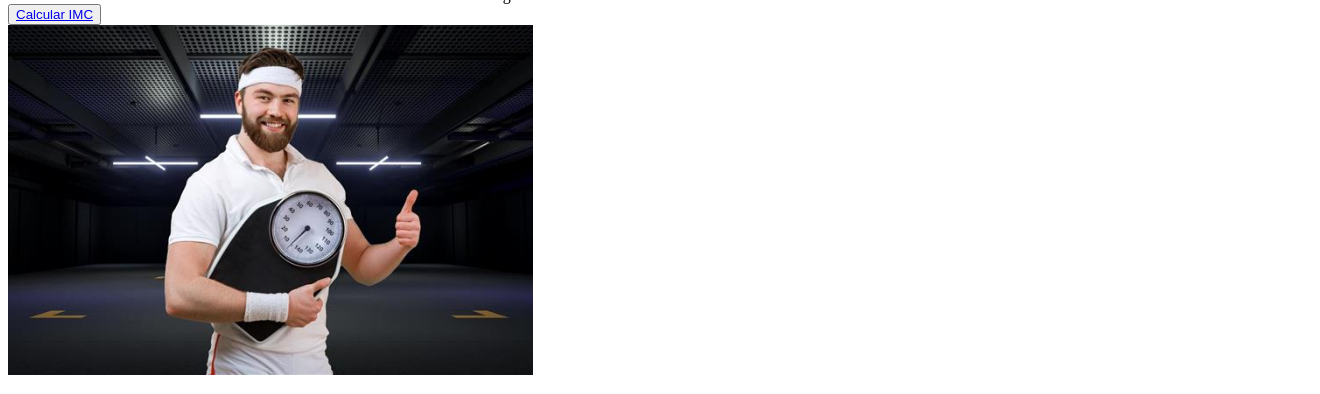
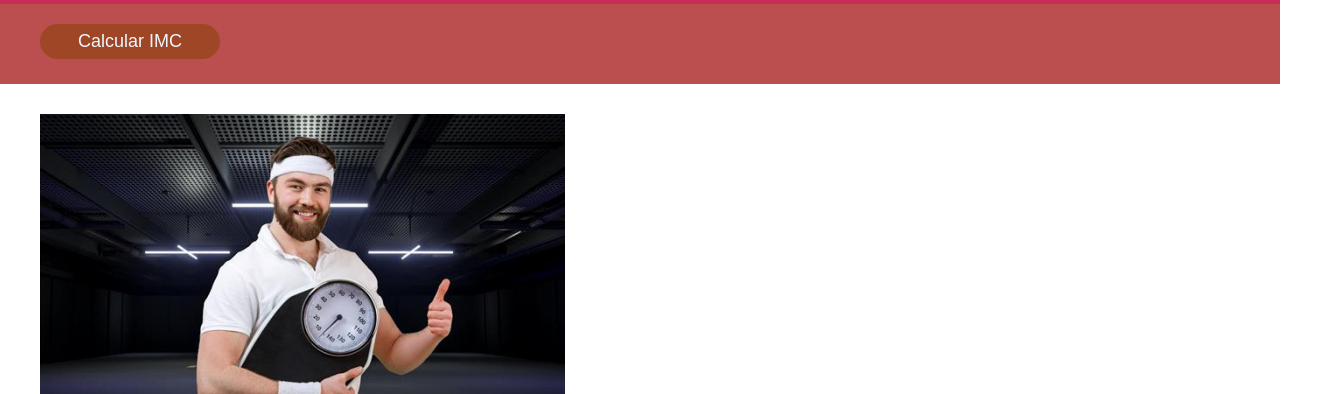
Before and after one commit to RenaGui083/imcSite, a plain HTML site: page index.html in a window 1280 px wide. Shown: the part 96-490 px from the top of the page, 1320 px wide, since content can reach past the window. Drawn offline with Linux system fonts and the light colour scheme; files that its build step writes are made by us from their sources; the site is published under a folder, as on GitHub Pages, so addresses that start at the root find nothing.

Commit message:
Update index.html
style connection

```diff
--- a/index.html
+++ b/index.html
@@ -4,7 +4,7 @@
     <meta charset="UTF-8">
     <meta name="viewport" content="width=device-width, initial-scale=1.0">
     <title>IMC enfermagem</title>
-    <link rel="stylesheet" href="/IMC/style.css">
+    <link rel="stylesheet" href="style.css">
 </head>
 <body>
     <div class="navbar">
```
